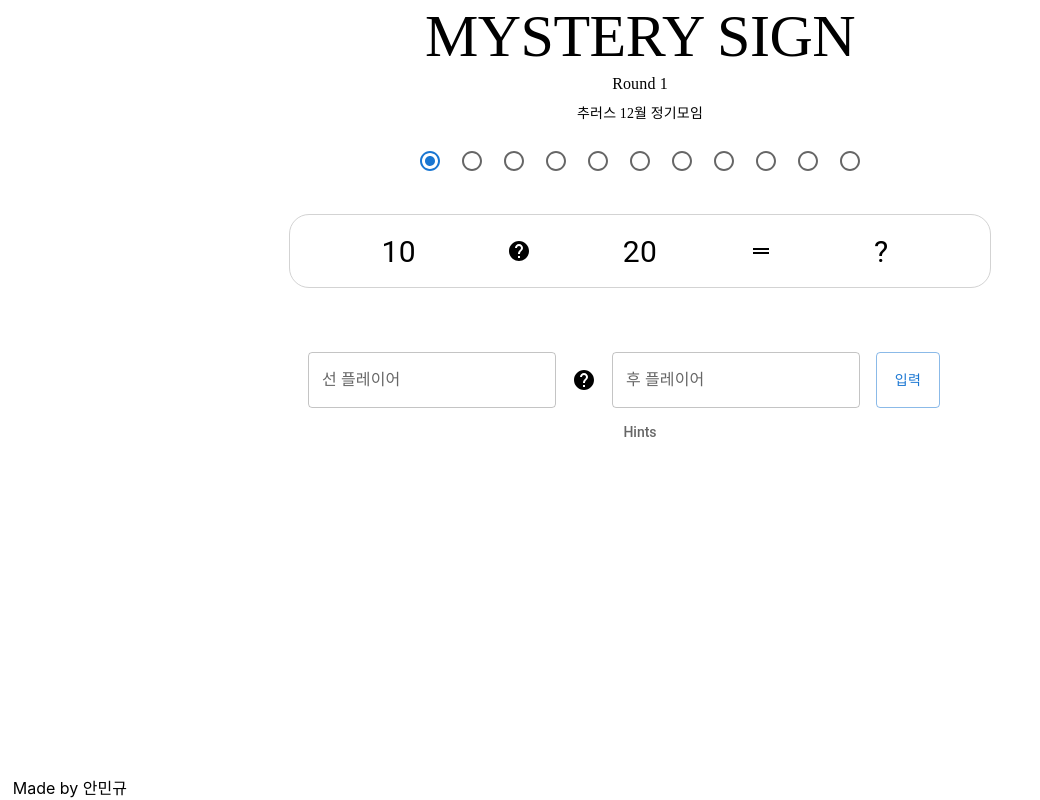
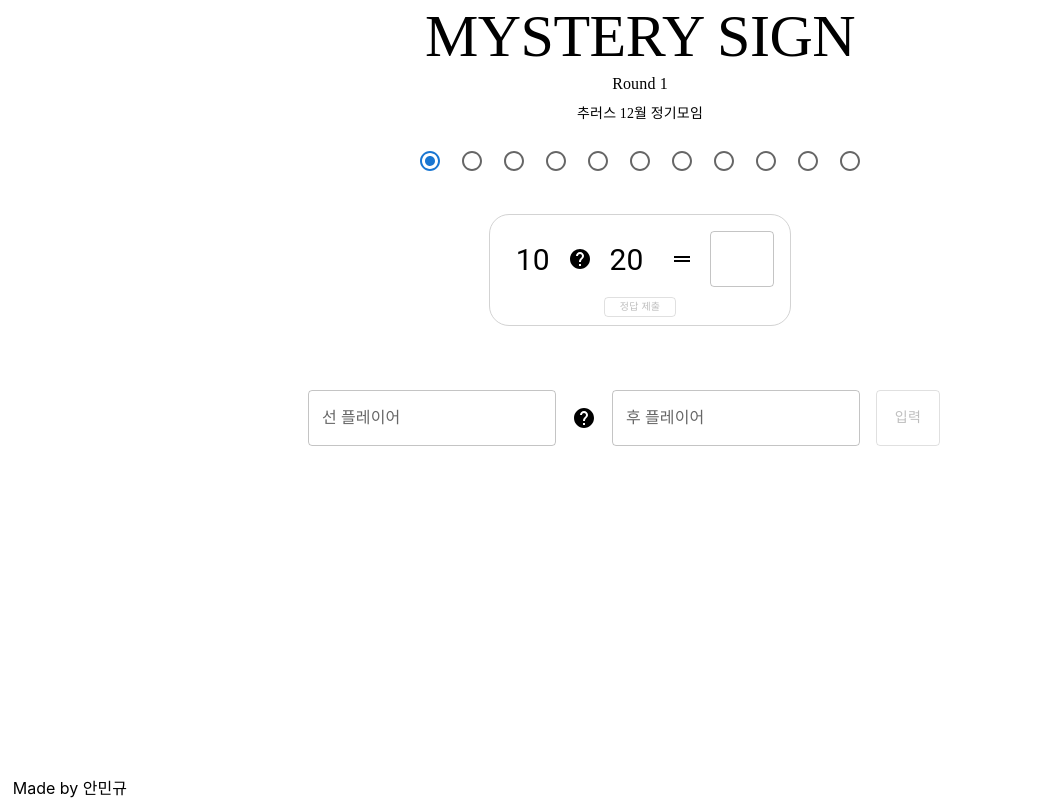
Before and after one commit to mgahn0706/mystery-sign, a React (Create React App) app: page / in a window 1280 px wide. Shown: the whole page, without its empty margins (0-1040 px from the left). Built offline with nearby package versions, Linux system fonts and the light colour scheme.

Commit message:
feat: add target problem and validation

```diff
--- a/src/HintInput/index.tsx
+++ b/src/HintInput/index.tsx
@@ -23,6 +23,13 @@ export default function HintInput({ onEnterHint, round }: HintInputProps) {
     Number(round) % 2 === 1
   );
 
+  const validateInput = (input: string) => {
+    if (!input) {
+      return true;
+    }
+    return /^[0-9]+$/.test(input);
+  };
+
   const result = useMysterySign({ ...enteredValue, round: round });
   const { remainingTime, resetTimer } = useTimer();
 
@@ -30,9 +37,12 @@ export default function HintInput({ onEnterHint, round }: HintInputProps) {
     <Box display="flex">
       <TextField
         id="outlined-basic"
+        error={!validateInput(enteredValue.first)}
         label={isPlayerOneFirst ? "선 플레이어" : "후 플레이어"}
         onChange={(e) => {
-          setEnteredValue({ ...enteredValue, first: e.target.value });
+          if (e.target.value !== "0") {
+            setEnteredValue({ ...enteredValue, first: e.target.value });
+          }
         }}
         value={enteredValue.first}
       />
@@ -43,14 +53,23 @@ export default function HintInput({ onEnterHint, round }: HintInputProps) {
       />
       <TextField
         id="outlined-basic"
+        error={!validateInput(enteredValue.second)}
         label={isPlayerOneFirst ? "후 플레이어" : "선 플레이어"}
         onChange={(e) => {
-          setEnteredValue({ ...enteredValue, second: e.target.value });
+          if (e.target.value !== "0") {
+            setEnteredValue({ ...enteredValue, second: e.target.value });
+          }
         }}
         value={enteredValue.second}
       />
       <Button
-        disabled={remainingTime > 0}
+        disabled={
+          remainingTime > 0 ||
+          !validateInput(enteredValue.first) ||
+          !validateInput(enteredValue.second) ||
+          !enteredValue.first ||
+          !enteredValue.second
+        }
         sx={{
           ml: 2,
         }}
--- a/src/HintList/index.tsx
+++ b/src/HintList/index.tsx
@@ -9,22 +9,23 @@ interface HintListProps {
 
 export default function HintList({ hintList }: HintListProps) {
   return (
-    <Box display="flex" justifyContent="center">
+    <Box display="flex" justifyContent="center" mt={4}>
       <List
         sx={{
           width: "90%",
           maxWidth: "1500px",
           bgcolor: "background.paper",
+          display: "flex",
+          flex: "0 300px",
+          flexWrap: "wrap",
         }}
         component="nav"
         aria-labelledby="nested-list-subheader"
-        subheader={<ListSubheader component="div">Hints</ListSubheader>}
       >
         {hintList.map((hint, idx) => {
           return (
             <ListItem
               sx={{
-                display: "inline-flex",
                 width: "48%",
                 border: "1px solid lightgray",
                 borderRadius: "15px",
@@ -33,15 +34,27 @@ export default function HintList({ hintList }: HintListProps) {
               }}
               key={`hint-${idx}`}
             >
-              <Typography textAlign="center" width="300px" fontSize="30px">
+              <Typography
+                textAlign="center"
+                width="300px"
+                fontSize={hint.first.length < 7 ? "30px" : "15px"}
+              >
                 {hint.first}
               </Typography>
               <HelpIcon sx={{ m: 2 }} />
-              <Typography textAlign="center" width="300px" fontSize="30px">
+              <Typography
+                textAlign="center"
+                width="300px"
+                fontSize={hint.second.length < 7 ? "30px" : "15px"}
+              >
                 {hint.second}
               </Typography>
               <DragHandle sx={{ m: 2 }} />
-              <Typography textAlign="center" width="300px" fontSize="30px">
+              <Typography
+                textAlign="center"
+                width="300px"
+                fontSize={hint.result < 10000000 ? "30px" : "15px"}
+              >
                 {hint.result}
               </Typography>
             </ListItem>
--- a/src/Main/index.tsx
+++ b/src/Main/index.tsx
@@ -59,7 +59,7 @@ export default function Main() {
         </RadioGroup>
       </Box>
       <Box display="flex" justifyContent="center" sx={{ mt: 2 }}>
-        <TargetProblem round={Number(round)} />
+        <TargetProblem round={round} />
       </Box>
 
       <Box
--- a/src/TargetProblem/fixtures.ts
+++ b/src/TargetProblem/fixtures.ts
@@ -1,3 +1,22 @@
-const TargetProblemData = [{ round: 1, first: 10, second: 20 }];
+import useMysterySign from "@/hooks/useMysterySign";
+
+interface TargetProblemDataType {
+  round: number;
+  first: string;
+  second: string;
+}
+
+const TargetProblemData: TargetProblemDataType[] = [
+  {
+    round: 0,
+    first: "0",
+    second: "0",
+  },
+  {
+    round: 1,
+    first: "10",
+    second: "20",
+  },
+];
 
 export default TargetProblemData;
--- a/src/TargetProblem/index.tsx
+++ b/src/TargetProblem/index.tsx
@@ -1,24 +1,64 @@
-import { Box, ListItem, Typography } from "@mui/material";
+import { Box, Button, ListItem, TextField, Typography } from "@mui/material";
 import HelpIcon from "@mui/icons-material/Help";
 import { DragHandle } from "@mui/icons-material";
 import TargetProblemData from "./fixtures";
+import { useState } from "react";
+import useMysterySign from "../hooks/useMysterySign";
 
-export default function TargetProblem({ round }: { round: number }) {
+export default function TargetProblem({ round }: { round: string }) {
+  const [enteredAnswer, setEnteredAnswer] = useState("");
+
+  const answer = useMysterySign({
+    first: TargetProblemData[round].first,
+    second: TargetProblemData[round].second,
+    round,
+  });
+
   return (
-    <Box border="1px solid lightgray" borderRadius="20px" my={2} width="700px">
+    <Box
+      border="1px solid lightgray"
+      borderRadius="20px"
+      my={2}
+      pb={1}
+      pt={1}
+      width="300px"
+    >
       <ListItem>
-        <Typography textAlign="center" width="300px" fontSize="30px">
-          {TargetProblemData[round - 1].first}
+        <Typography textAlign="center" width="100px" fontSize="30px">
+          {TargetProblemData[round].first}
         </Typography>
-        <HelpIcon sx={{ m: 2 }} />
-        <Typography textAlign="center" width="300px" fontSize="30px">
-          {TargetProblemData[round - 1].second}
+        <HelpIcon sx={{ m: 1 }} />
+        <Typography textAlign="center" width="100px" fontSize="30px">
+          {TargetProblemData[round].second}
         </Typography>
         <DragHandle sx={{ m: 2 }} />
-        <Typography textAlign="center" width="300px" fontSize="30px">
-          ?
-        </Typography>
+        <TextField
+          sx={{ width: "120px", fontSize: "30px" }}
+          onChange={(e) => {
+            if (
+              (/^[0-9]+$/.test(e.target.value) && e.target.value !== "0") ||
+              !e.target.value
+            ) {
+              setEnteredAnswer(e.target.value);
+            }
+          }}
+          value={enteredAnswer}
+        />
       </ListItem>
+      <Button
+        disabled={!enteredAnswer}
+        sx={{ height: "20px", fontSize: "10px" }}
+        variant="outlined"
+        onClick={() => {
+          if (answer === Number(enteredAnswer)) {
+            window.alert("정답입니다! 승점 +1");
+          } else {
+            window.alert("오답입니다. 승점 -1");
+          }
+        }}
+      >
+        정답 제출
+      </Button>
     </Box>
   );
 }
```
